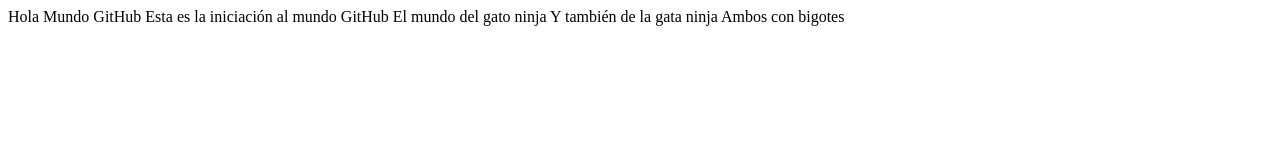
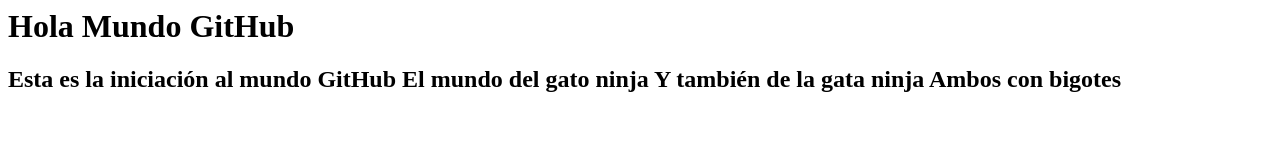
Before and after one commit to G2L/exampleR2S, a plain HTML site: page index.html in a window 1280 px wide. Drawn offline with Linux system fonts and the light colour scheme.

Commit message:
Se mejoró la visualización
Se agregaron etiquetas h1 y h2.

```diff
--- a/index.html
+++ b/index.html
@@ -1,10 +1,10 @@
 <html>
-	<head>Hola Mundo GitHub</head>
+	<head><h1>Hola Mundo GitHub</h1></head>
 
 	<body>
-		Esta es la iniciación al mundo GitHub
+		<h2>Esta es la iniciación al mundo GitHub
 		El mundo del gato ninja
 		Y también de la gata ninja
-		Ambos con bigotes
+		Ambos con bigotes</h2>
 	</body>
 </html>
```
